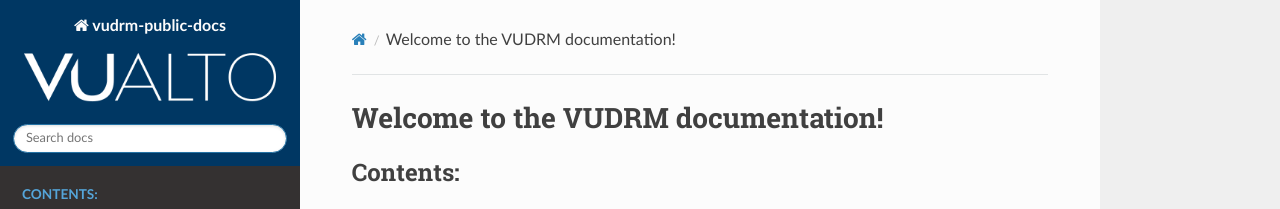
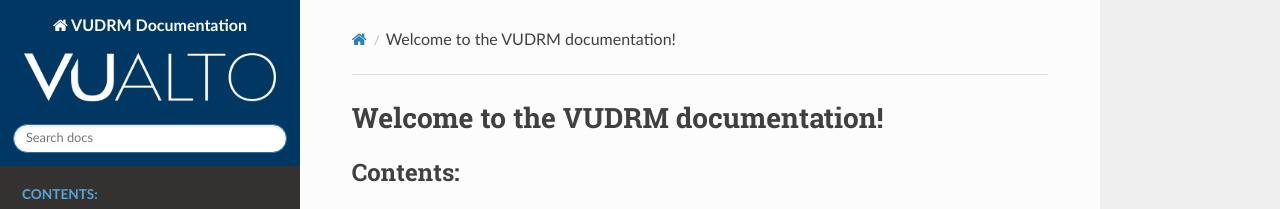
Before and after one commit to Vualto/vudrm-public-docs, a Sphinx documentation site: the page built from docs/source/index.rst, in a window 1280 px wide. Shown: the top 209 px of the page. Built offline with Sphinx 7.4.7 and the Read the Docs theme 2.0.0, drawn with Linux system fonts in a browser that asks for light colours.

Commit message:
Updated project name in conf.py

```diff
--- a/docs/source/conf.py
+++ b/docs/source/conf.py
@@ -31,7 +31,7 @@
 
 # -- Project information -----------------------------------------------------
 
-project = u'vudrm-public-docs'
+project = u'VUDRM Documentation'
 copyright = u'2018, Vualto'
 author = u'Vualto'
 
```
